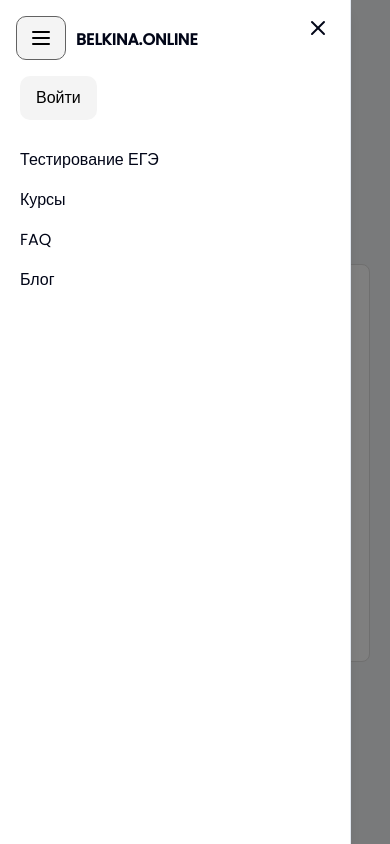
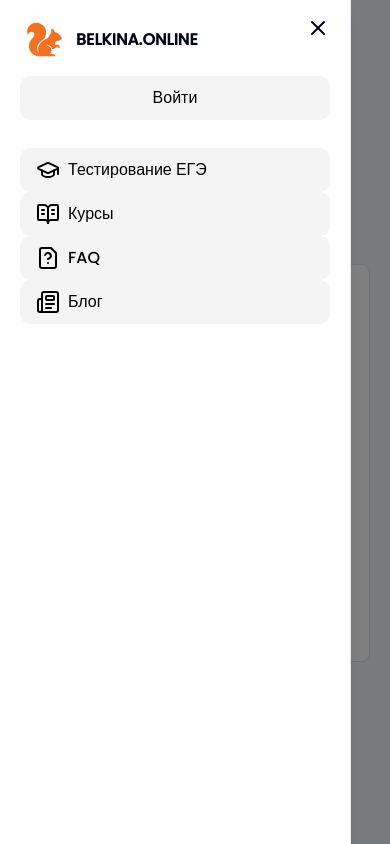
Before and after one commit to Vadim4ick/belkina, a Next.js app: page /auth/sign-in in a window 390 px wide. Both pictures are taken after a click on the button 41 px from the left and 38 px from the top of the page. Built offline with nearby package versions, Linux system fonts and the light colour scheme; no server answers.

Commit message:
fix: стили мобильного меню на главной

```diff
--- a/src/widgets/app-header/index.tsx
+++ b/src/widgets/app-header/index.tsx
@@ -1,34 +1,41 @@
+'use client'
+
 import { getRouteHome } from '@/shared/lib/routes'
 import { MainNav } from './ui/main-nav'
 import { MobileNav } from './ui/mobile-nav'
 import { FC, memo, SVGProps } from 'react'
+import { GraduationCapIcon } from '@/shared/icons/graduation-cap'
+import { BookOpennCapIcon } from '@/shared/icons/book-open-text'
+import { FAQIcon } from '@/shared/icons/file-question-mark'
+import { Newspaper } from '@/shared/icons/newspaper'
 
 export interface IHeaderItems {
   title: string
   url: string
   icon?: FC<SVGProps<SVGSVGElement>> | null
 }
+// GraduationCap, BookOpen, HelpCircle, ClipboardList
 
-const headerItems = [
+const headerItems: IHeaderItems[] = [
   {
     title: 'Тестирование ЕГЭ',
     url: getRouteHome(),
-    icon: null,
+    icon: GraduationCapIcon,
   },
   {
     title: 'Курсы',
     url: '#',
-    icon: null,
+    icon: BookOpennCapIcon,
   },
   {
     title: 'FAQ',
     url: '#',
-    icon: null,
+    icon: FAQIcon,
   },
   {
     title: 'Блог',
     url: '#',
-    icon: null,
+    icon: Newspaper,
   },
 ]
 
--- /dev/null
+++ b/src/widgets/app-header/ui/mobile-nav-button.tsx
@@ -0,0 +1,32 @@
+import { cn } from '@/shared/lib/utils'
+import { Button, ButtonProps } from '@/shared/ui/button'
+import { SheetClose } from '@/shared/ui/sheet'
+import { LucideIcon } from 'lucide-react'
+import { FC, ReactElement, ReactNode, SVGProps } from 'react'
+
+interface SidebarButtonProps extends ButtonProps {
+  icon?: FC<SVGProps<SVGSVGElement>> | null
+  className?: string
+  children: ReactNode
+}
+
+const MobileNavButton = ({ icon: Icon, className, children, ...props }: SidebarButtonProps) => {
+  return (
+    <Button variant="ghostWhite" className={cn('w-full justify-start gap-2', className)} {...props}>
+      {Icon && <Icon />}
+      <span>{children}</span>
+    </Button>
+  )
+}
+
+export { MobileNavButton }
+
+const SidebarButtonSheet = (props: SidebarButtonProps) => {
+  return (
+    <SheetClose asChild>
+      <MobileNavButton {...props} />
+    </SheetClose>
+  )
+}
+
+export { SidebarButtonSheet }
--- a/src/widgets/app-header/ui/mobile-nav.tsx
+++ b/src/widgets/app-header/ui/mobile-nav.tsx
@@ -8,6 +8,7 @@ import {
   SheetDescription,
   SheetHeader,
   SheetTitle,
+  SheetTrigger,
 } from '@/shared/ui/sheet'
 import { Button, ButtonProps } from '@/shared/ui/button'
 import { IHeaderItems } from '..'
@@ -17,6 +18,8 @@ import { UserProfile } from './user-profile'
 import { Logo } from '@/shared/ui/logo'
 import { cn } from '@/shared/lib/utils'
 import { memo, useState } from 'react'
+import { MobileNavButton } from './mobile-nav-button'
+import { usePathname } from 'next/navigation'
 
 interface MobileNavProps extends ButtonProps {
   headerItems: IHeaderItems[]
@@ -24,39 +27,34 @@ interface MobileNavProps extends ButtonProps {
 
 const MobileNav = memo(({ headerItems, className }: MobileNavProps) => {
   const [open, setOpen] = useState(false)
+  const pathname = usePathname()
   return (
     <>
-      <Button
-        onClick={() => setOpen(true)}
-        variant="ghost"
-        className={cn(
-          'border-dark-grey fixed top-4 left-4 w-full justify-between border px-3 py-4',
-          className,
-        )}
-        aria-label="Open menu"
-      >
-        <MenuIcon className="h-6 w-6" />
-      </Button>
-
       <Sheet open={open} onOpenChange={setOpen}>
+        <SheetTrigger className="absolute top-4 left-4">
+          <MenuIcon className="h-6 w-6" />
+        </SheetTrigger>
         <SheetContent side="left" hideClose className="z-[51] w-[90%] px-5 py-4">
           <SheetHeader className="mb-3 p-0">
             <SheetTitle>
               <Logo />
             </SheetTitle>
             <SheetDescription></SheetDescription>
-            <div className="flex flex-row-reverse items-center justify-end gap-x-4">
-              <UserProfile />
-            </div>
+            <UserProfile className="flex flex-row-reverse items-center justify-end gap-x-4" />
             <SheetClose className="absolute right-5">
               <XIcon />
             </SheetClose>
           </SheetHeader>
           <ul className="space-y-4">
             {headerItems.map((item, idx) => (
-              <li key={idx}>
-                <Link href={item.url}>{item.title}</Link>
-              </li>
+              <Link key={idx} href={item.url}>
+                <MobileNavButton
+                  variant={pathname === item.url ? 'secondary' : 'ghost'}
+                  icon={item.icon}
+                >
+                  <span>{item.title}</span>
+                </MobileNavButton>
+              </Link>
             ))}
           </ul>
         </SheetContent>
```
